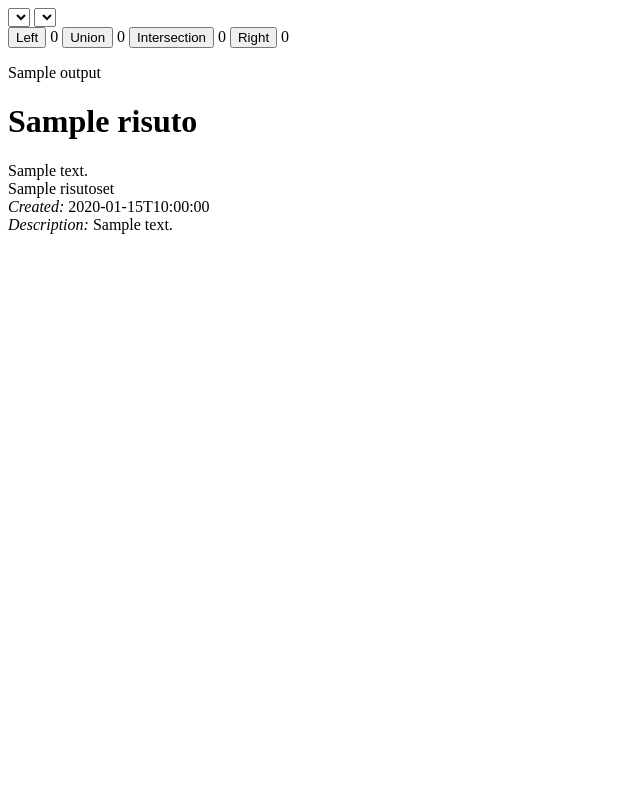
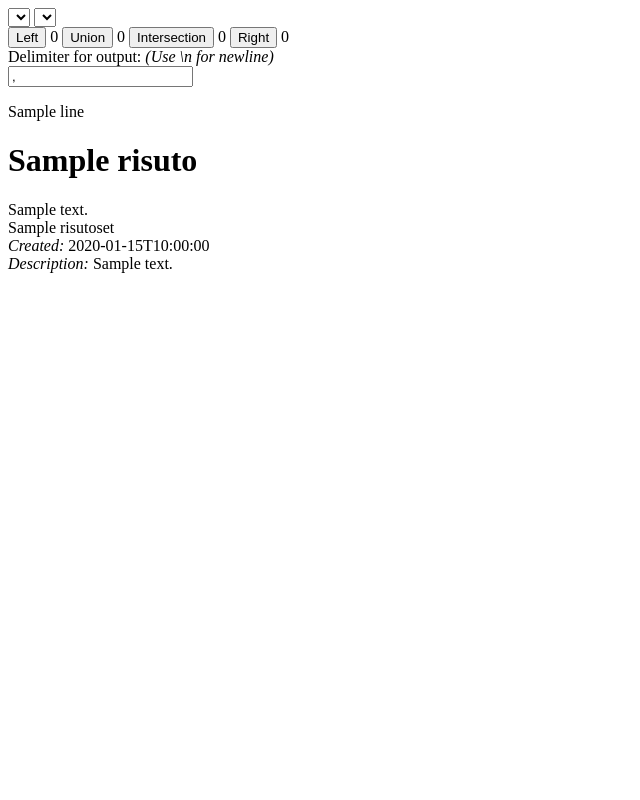
Before and after one commit to natezmatthews/listtracker, a Flask app: template app/templates/index.html in a window 1280 px wide. Shown: the whole page, without its empty margins (0-640 px from the left). Run offline with Flask 2, Linux system fonts and the light colour scheme; the template is opened without the code that fills it: values that come from a table or form of the project are taken from there, most other values are stand-ins (such as "Sample title", 1, 10 or a date in 2020); lists and menus that the app fills with data are empty.

Commit message:
Newline delimiter now works for output

```diff
--- a/app/Classes.py
+++ b/app/Classes.py
@@ -171,6 +171,7 @@ class Risuto():
 class ComparisonForm(FlaskForm):
     risuto1 = SelectField('Left List')
     risuto2 = SelectField('Right List')
+
     left = SubmitField('Left')
     leftcnt = 0
     union = SubmitField('Union')
@@ -180,10 +181,12 @@ class ComparisonForm(FlaskForm):
     right = SubmitField('Right')
     rightcnt = 0
 
+    delimiter = StringField('Delimiter for output: ',default=',')
+
 class RisutoForm(FlaskForm):
     name = StringField('Name')
     text = TextAreaField('List')
     description = TextAreaField('Description')
-    comma = BooleanField('Comma')
+    comma = BooleanField('Comma',default='true')
     newline = BooleanField('New Line',default='true')
     submit = SubmitField('Submit')
--- a/app/routes.py
+++ b/app/routes.py
@@ -25,14 +25,15 @@ def index():
     # Choices must be set after initiation of form
     form.risuto1.choices = choices
     form.risuto2.choices = choices[1:] + [choices[0]]
+    a = risutos[0].risutoset
+    b = risutos[1].risutoset
+    delimiter = ','
     output = None
 
     if form.validate_on_submit():
         a = lookup[form.risuto1.data].risutoset
         b = lookup[form.risuto2.data].risutoset
-    else:
-        a = risutos[0].risutoset
-        b = risutos[1].risutoset
+        delimiter = bytes(form.delimiter.data, "utf-8").decode("unicode_escape")
 
     for setop in ('left','union','inters','right'):
         # Get the results of the set operations
@@ -40,7 +41,8 @@ def index():
         # Create output to show
         if form.validate_on_submit() \
             and getattr(form,setop).data: # True if this button was just pressed
-            output = ','.join(res)
+            # The split here is a workaround since HTML doesn't understand \n
+            output = delimiter.join(res).split('\n')
         # Assign result counts
         setattr(form,setop + 'cnt',len(res))
 
--- a/app/templates/create.html
+++ b/app/templates/create.html
@@ -9,8 +9,9 @@
         {{ form.text(cols="35", rows="20") }} <br>
         {{ form.description.label }} <br>
         {{ form.description(cols="35", rows="4") }} <br>
+        Delimeters:<br>
         {{ form.comma }} {{ form.comma.label }}
-        {{ form.newline }} {{ form.newline.label }}
+        {{ form.newline }} {{ form.newline.label }} <br>
         {{ form.submit() }}
     </form>
 </html>
--- a/app/templates/index.html
+++ b/app/templates/index.html
@@ -11,10 +11,16 @@
         {{ form.union() }} {{ form.unioncnt }}
         {{ form.inters() }} {{ form.interscnt }}
         {{ form.right() }} {{ form.rightcnt }}
+        <br>
+        {{ form.delimiter.label }} <i>(Use \n for newline)</i>
+        <br>
+        {{ form.delimiter() }}
     </form>
     <body>
         {% if output %}
-            {{ output }}
+            {% for line in output %}
+                {{ line }} <br>
+            {% endfor %}
         {% endif %}
         {% if risutos %}
             {% for risuto in risutos %}
```
